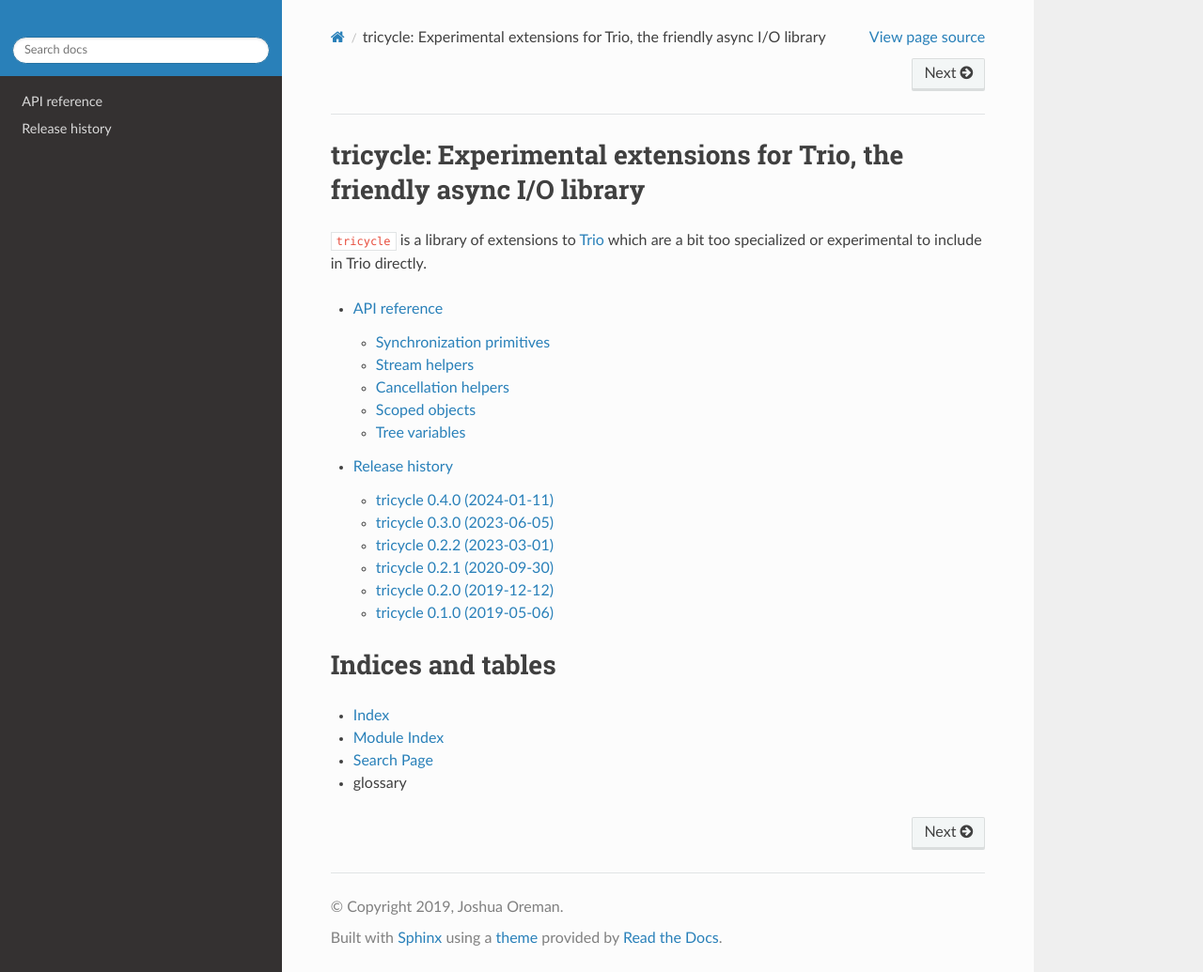
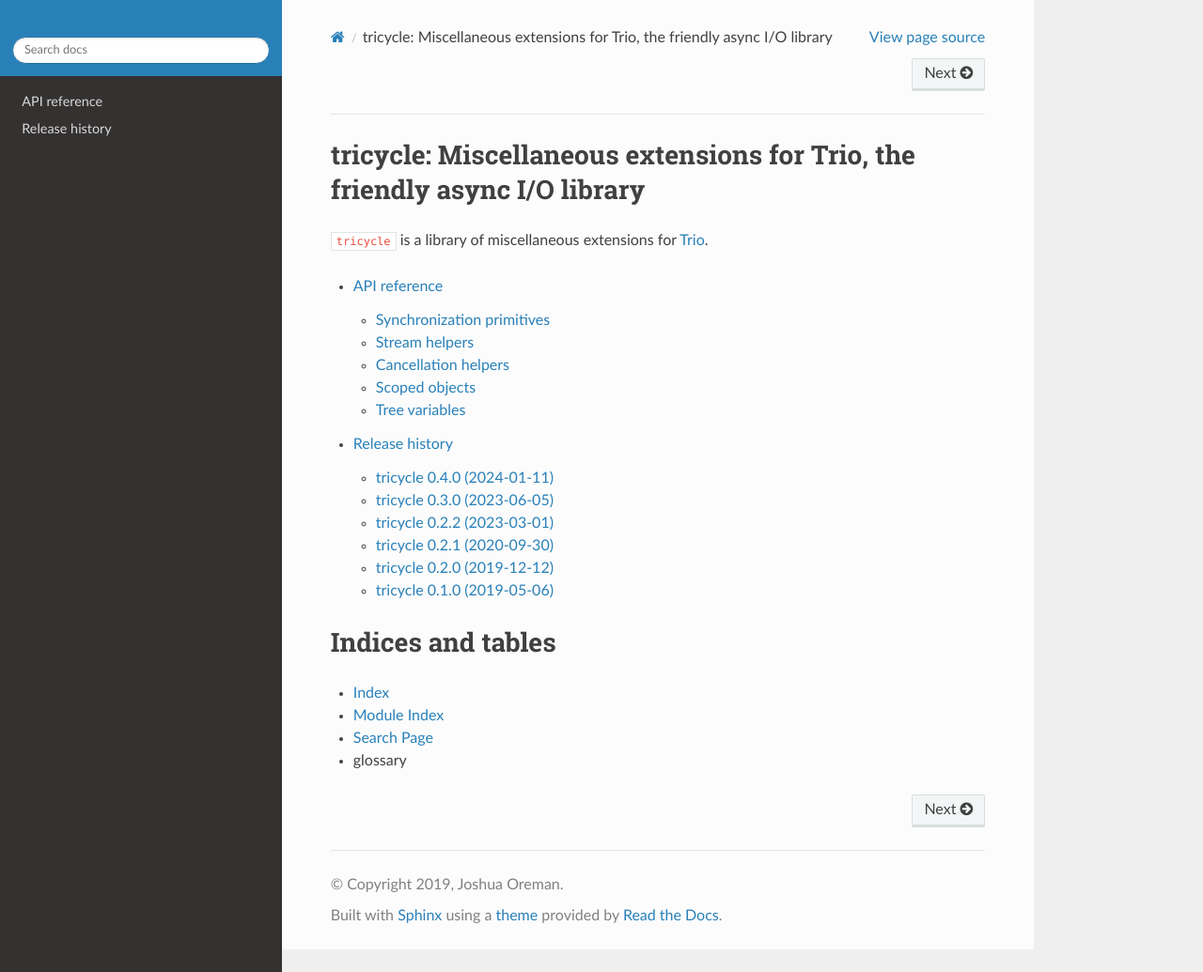
Before and after one commit to oremanj/tricycle, a Sphinx documentation site: the page built from docs/source/index.rst, in a window 1280 px wide and 1035 px high. Shown: the whole window at 94% size. Built offline with Sphinx 7.4.7 and the Read the Docs theme 2.0.0, drawn with Linux system fonts in a browser that asks for light colours; the version number could not be read and is left out.

Commit message:
Stop advertising tricycle as experimental
It's about 4 years old at this point and is being used in production in many places.

```diff
--- a/docs/source/index.rst
+++ b/docs/source/index.rst
@@ -4,11 +4,12 @@
    contain the root `toctree` directive.
 
 
-==========================================================================
-tricycle: Experimental extensions for Trio, the friendly async I/O library
-==========================================================================
+===========================================================================
+tricycle: Miscellaneous extensions for Trio, the friendly async I/O library
+===========================================================================
 
-``tricycle`` is a library of extensions to `Trio <https://trio.readthedocs.io/en/latest/>`__ which are a bit too specialized or experimental to include in Trio directly.
+``tricycle`` is a library of miscellaneous extensions for `Trio
+<https://trio.readthedocs.io/en/latest/>`__.
 
 .. toctree::
    :maxdepth: 2
--- a/setup.py
+++ b/setup.py
@@ -7,7 +7,7 @@
 setup(
     name="tricycle",
     version=__version__,
-    description="Experimental extensions for Trio, the friendly async I/O library",
+    description="Miscellaneous extensions for Trio, the friendly async I/O library",
     url="https://github.com/oremanj/tricycle",
     long_description=LONG_DESC,
     author="Joshua Oreman",
@@ -26,7 +26,7 @@
         "Operating System :: MacOS :: MacOS X",
         "Programming Language :: Python :: 3 :: Only",
         "Programming Language :: Python :: Implementation :: CPython",
-        "Development Status :: 2 - Pre-Alpha",
+        "Development Status :: 3 - Alpha",
         "Intended Audience :: Developers",
     ],
 )
```
Also changed, not shown: README.rst (+21 -22 lines).
